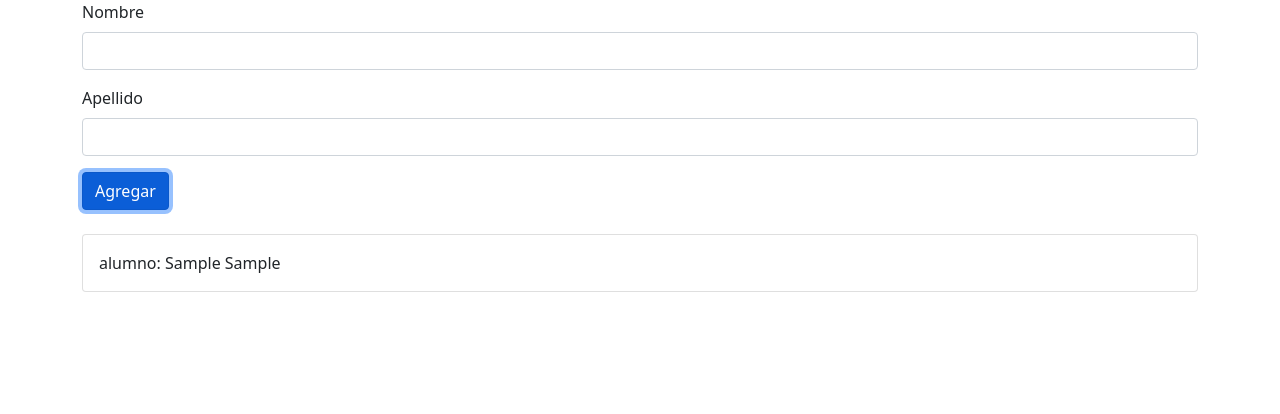
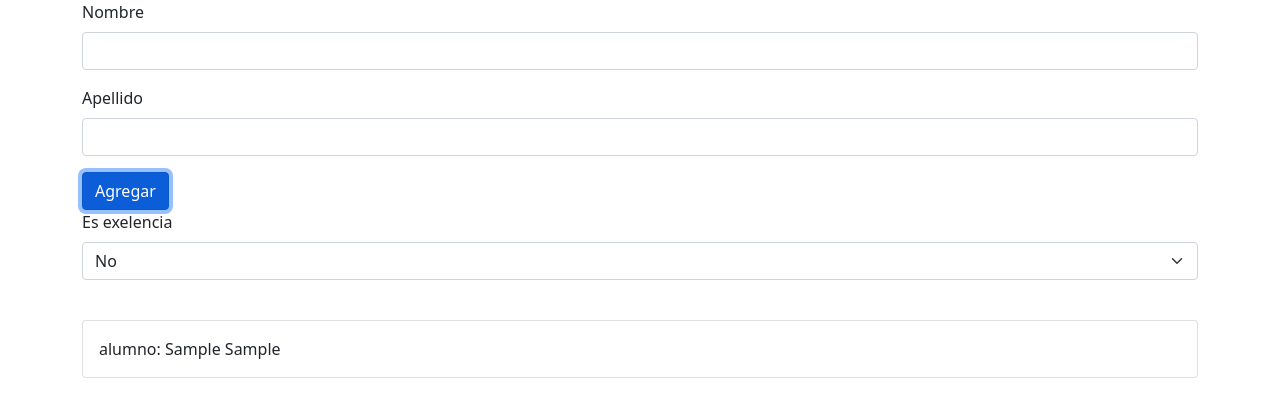
Before and after one commit to Katamus/holaMundo, an Angular app: page / in a window 1280 px wide. Both pictures are taken after typing "Sample", "Sample" into the empty fields and a click on the button "Agregar". Shown: the top 414 px of the page. Built offline with nearby package versions, Linux system fonts and the light colour scheme.

Commit message:
56 ejemplo 2

```diff
--- a/src/app/ejemplo/ejemplo.component.html
+++ b/src/app/ejemplo/ejemplo.component.html
@@ -11,13 +11,19 @@
 
         <button class="btn btn-primary" (click)="agregarAlumno()">Agregar</button>
     </form>
+    <div class="mb-3">
+        <label for="exelencia" class="form-label" >Es exelencia</label>
+        <select  name="exelencia" class="form-select" aria-label="Default select example" [(ngModel)] = "alumno.exelencia">
+            <option value="true">Si</option>
+            <option value="false">No</option>
+        </select>
+    </div>
     <br>
     <div *ngFor="let alumnofor of listaAlumno">
         <div class="card">
             <div class="card-body">
-                alumno: {{alumnofor.nombre}} {{alumnofor.apellido}}
+                <span [ngClass]="{'exelencia': alumnofor.exelencia}" >alumno:</span> {{alumnofor.nombre}} {{alumnofor.apellido}}
             </div>
         </div>
     </div>
-
 </div>
--- a/src/app/ejemplo/ejemplo.component.scss
+++ b/src/app/ejemplo/ejemplo.component.scss
@@ -0,0 +1,3 @@
+.exelencia {
+    color: red;
+}
--- a/src/app/ejemplo/ejemplo.component.ts
+++ b/src/app/ejemplo/ejemplo.component.ts
@@ -3,12 +3,13 @@ import { Component, OnInit } from '@angular/core';
 class Alumno{
 
   nombre:string = "";
-
+  exelencia:Boolean = false;
   apellido:string = "";
 
   constructor(){
     this.nombre = this.nombre;
     this.apellido = this.apellido;
+    this.exelencia = this.exelencia;
   }
 
 }
@@ -30,10 +31,12 @@ export class EjemploComponent implements OnInit {
   agregarAlumno(){
     this.listaAlumno.push({
       apellido: this.alumno.apellido,
-      nombre:this.alumno.nombre
+      nombre:this.alumno.nombre,
+      exelencia:this.alumno.exelencia
     });
     this.alumno.apellido = "";
     this.alumno.nombre = "";
+    this.alumno.exelencia = false;
   }
 
 
```
